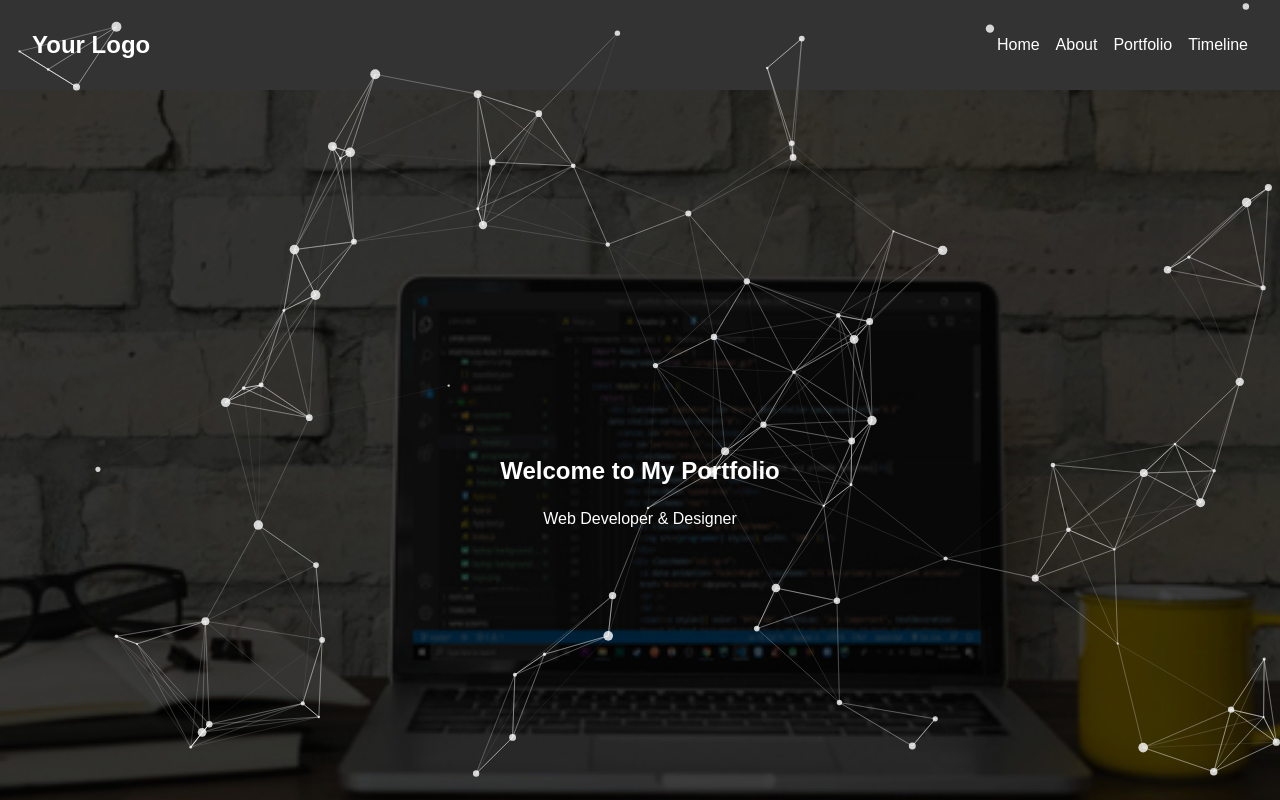
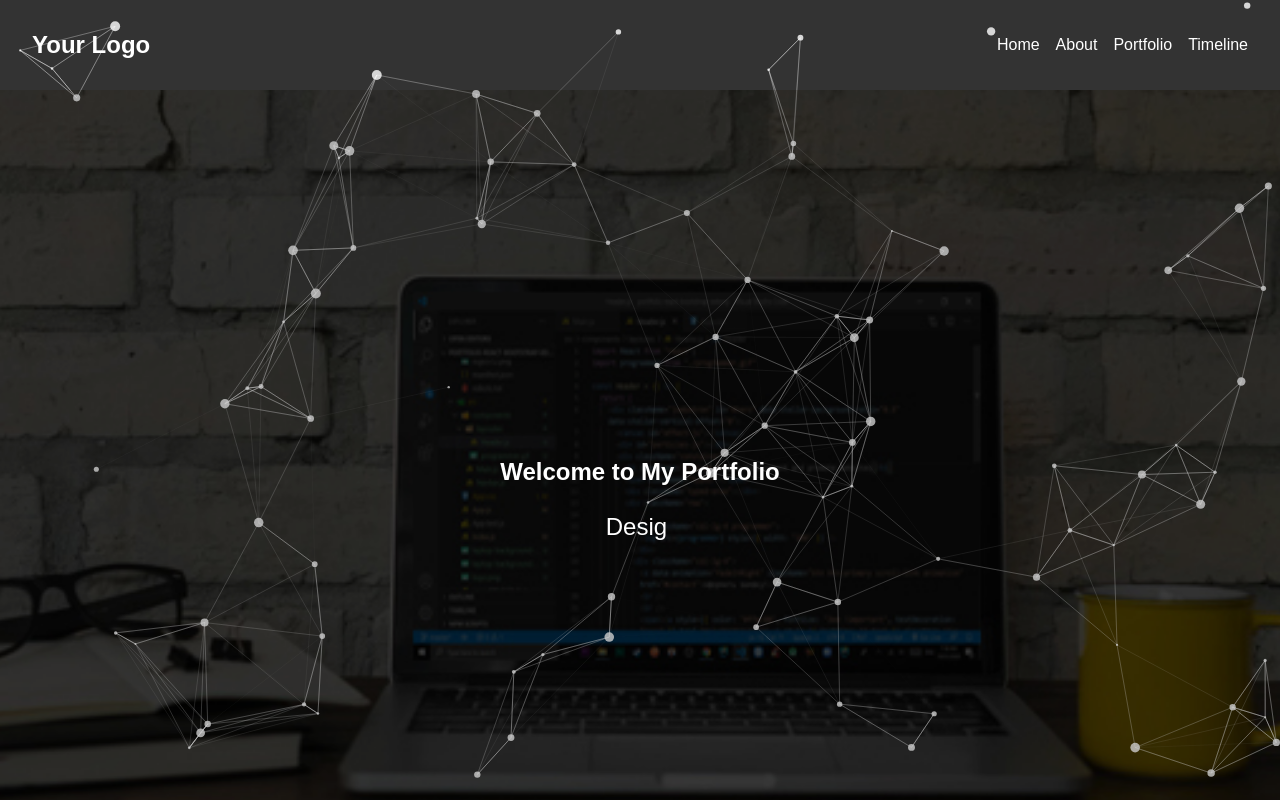
Before and after one commit to Fernando9200/buzzvel-website, a React (Create React App) app: page / in a window 1280 px wide. Shown: the top 800 px of the page. Built offline with nearby package versions, Linux system fonts and the light colour scheme.

Commit message:
Some changes on landing part

```diff
--- a/package.json
+++ b/package.json
@@ -17,6 +17,7 @@
     "slick-carousel": "^1.8.1",
     "tsparticles": "^3.5.0",
     "tsparticles-slim": "^2.12.0",
+    "typewriter-effect": "^2.21.0",
     "web-vitals": "^2.1.4"
   },
   "scripts": {
--- a/src/components/Landing/Landing.css
+++ b/src/components/Landing/Landing.css
@@ -7,6 +7,8 @@
     background-size: cover;
     background-position: center;
     position: relative;
+    overflow: hidden;
+    animation: fadeIn 2s ease-in-out forwards;
   }
 
   .landing::before {
@@ -16,7 +18,8 @@
     left: 0;
     right: 0;
     bottom: 0;
-    background-color: rgba(0, 0, 0, 0.1);
+    background-color: rgba(0, 0, 0, 0.2);
+    z-index: 1;
   }
 
   .landing-content {
@@ -24,6 +27,19 @@
     color: white;
     z-index: 2;
     position: relative;
+    opacity: 0;
+    animation: slideUp 1s ease-out 0.5s forwards;
+  }
+
+  .fade-in {
+    opacity: 0;
+    animation: fadeIn 2s ease-in-out forwards;
+  }
+
+  .typewriter {
+    margin-top: 1rem;
+    font-size: 1.5rem;
+    font-weight: 300;
   }
 
   #tsparticles {
@@ -32,5 +48,21 @@
     left: 0;
     width: 100%;
     height: 100%;
-    z-index: 1;
+    z-index: 0;
   }
+
+  @keyframes fadeIn {
+    from { opacity: 0; }
+    to { opacity: 1; }
+  }
+
+  @keyframes slideUp {
+    from {
+      opacity: 0;
+      transform: translateY(50px);
+    }
+    to {
+      opacity: 1;
+      transform: translateY(0);
+    }
+  }
--- a/src/components/Landing/Landing.js
+++ b/src/components/Landing/Landing.js
@@ -1,6 +1,7 @@
 import React, { useCallback } from 'react';
 import Particles from "react-particles";
 import { loadSlim } from "tsparticles-slim";
+import Typewriter from 'typewriter-effect';
 import './Landing.css';
 
 function Landing() {
@@ -11,8 +12,17 @@ function Landing() {
   return (
     <div className="landing">
       <div className="landing-content">
-        <h1>Welcome to My Portfolio</h1>
-        <p>Web Developer & Designer</p>
+        <h1 className="fade-in">Welcome to My Portfolio</h1>
+        <div className="typewriter">
+          <Typewriter
+            options={{
+              strings: ['Web Developer', 'Designer', 'Problem Solver'],
+              autoStart: true,
+              loop: true,
+              cursor: "|",
+            }}
+          />
+        </div>
       </div>
       <Particles
         id="tsparticles"
```
Also changed, not shown: 1 other file (tests, documents, lock files or other folders).
